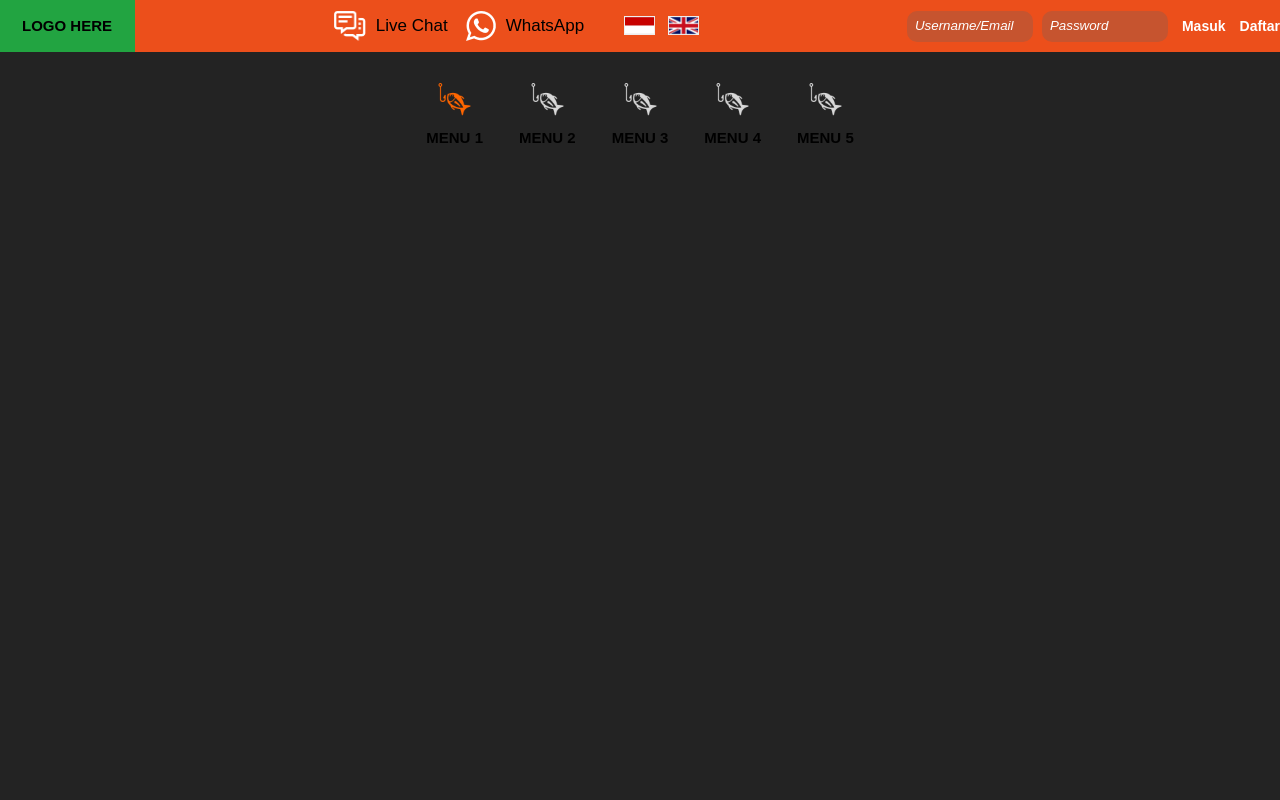
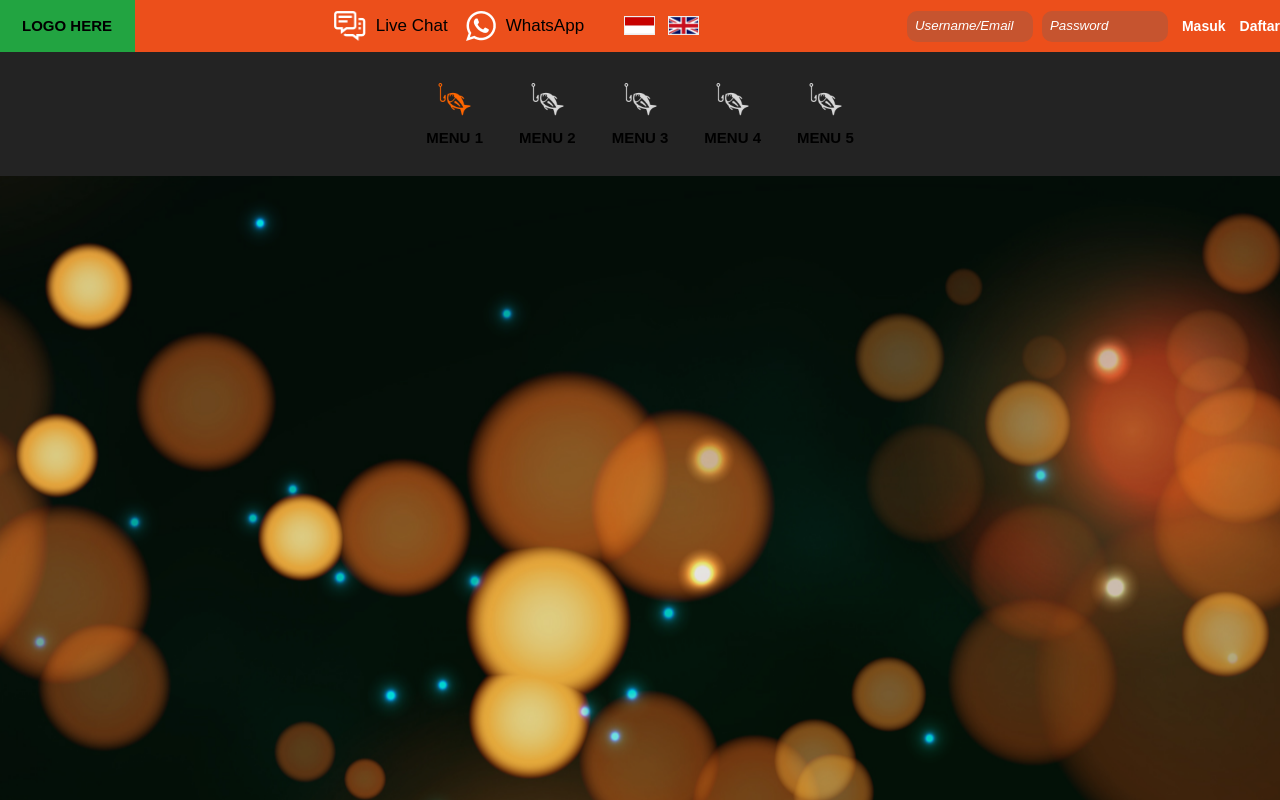
Before and after one commit to Muqorrobin22/Freelance-Project-Fwd-dev, a Next.js app: page / in a window 1280 px wide. Shown: the top 800 px of the page. Built offline with nearby package versions, Linux system fonts and the light colour scheme.

Commit message:
add image on main page done

```diff
--- a/components/main/Main.js
+++ b/components/main/Main.js
@@ -45,6 +45,19 @@ export default function Main() {
           )
         )}
       </nav>
+
+      <section className={styles.form}>
+        <div className={styles.images}>
+          <Image
+            src={"/images/bg-form.png"}
+            alt="Background Image"
+            quality={100}
+            width={1000}
+            height={100}
+            className={styles.image}
+          />
+        </div>
+      </section>
     </main>
   );
 }
--- a/styles/Main.module.scss
+++ b/styles/Main.module.scss
@@ -19,8 +19,17 @@
     }
   }
 
-  // Responsiveness
-  @media (min-width: 1400px) {
-    padding: 12px 187px;
+  .form {
+    margin: 3rem auto 3rem;
+    position: relative;
+    height: 100vh;
+    .images {
+      .image {
+        object-fit: cover;
+        width: 100vw;
+        height: 100vh;
+        position: absolute;
+      }
+    }
   }
 }
```
Also changed, not shown: public/images/bg-form.png (added).
